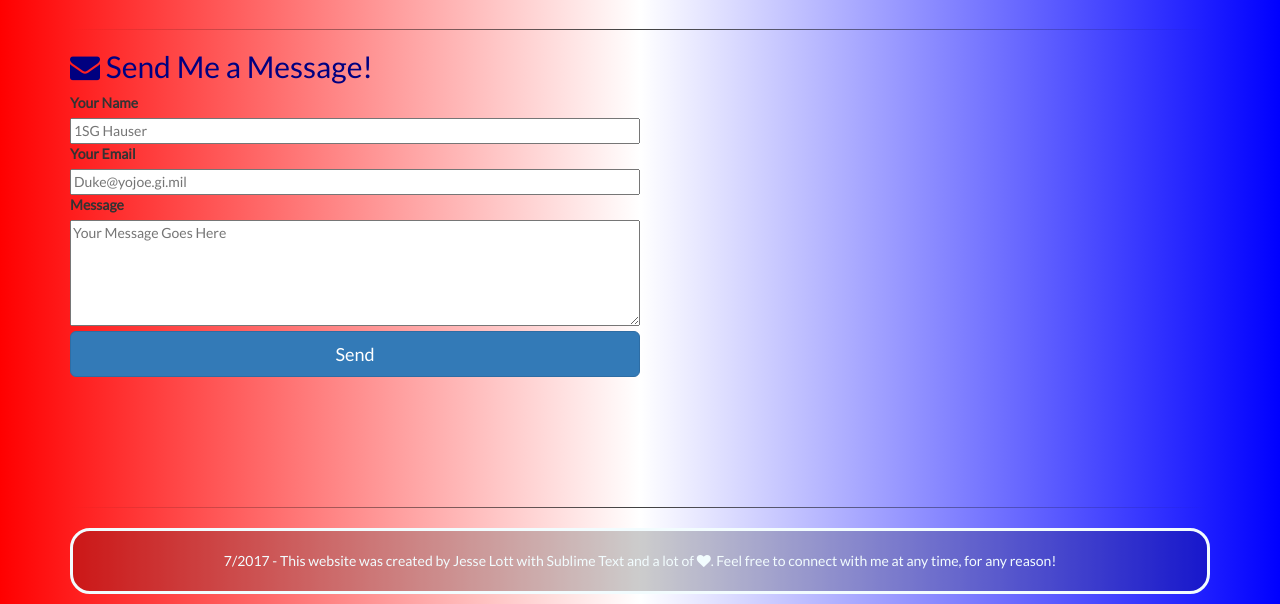
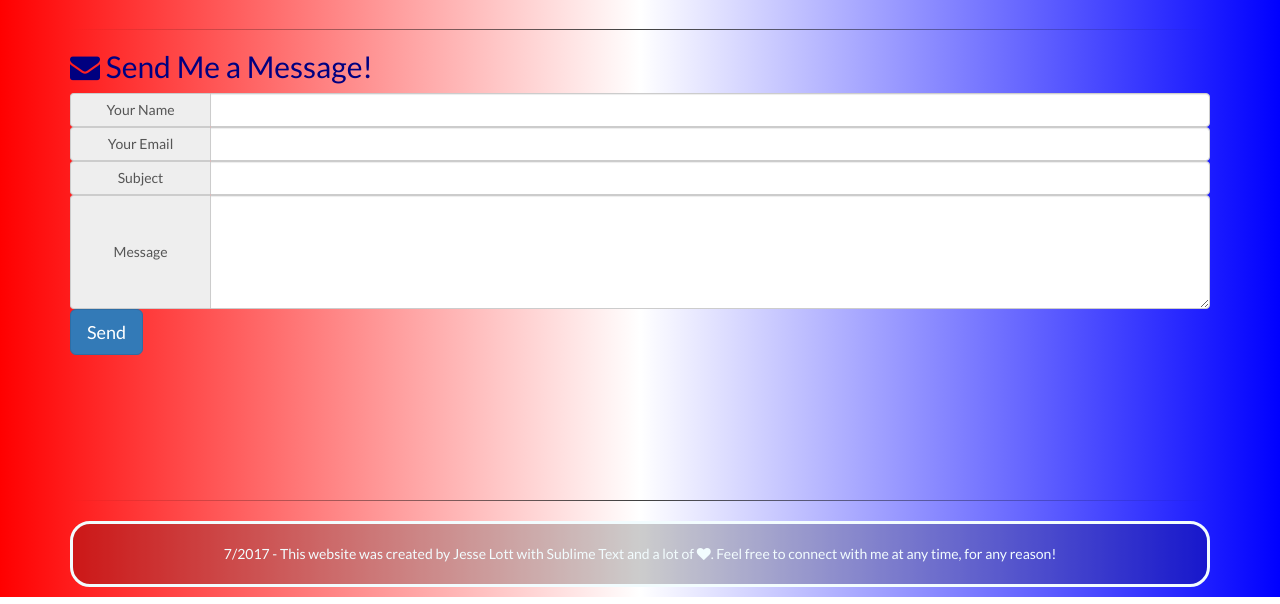
Before and after one commit to jesselott/CodeCompass, a plain HTML site: page index.html in a window 1280 px wide. Shown: the part 5943-6547 px from the top of the page. Drawn offline with Linux system fonts and the light colour scheme.

Commit message:
made style changes to form.  made another attempt to script the email function with formspree.

```diff
--- a/assets/css/mycss.css
+++ b/assets/css/mycss.css
@@ -13,6 +13,13 @@ div #container {
 	margin-top: 120px;
 
 }
+
+.input-group-addon {
+    min-width:10em;
+    text-align:left;
+
+}
+
 
 #navvy > nav {
 
--- a/assets/js/myjs.js
+++ b/assets/js/myjs.js
@@ -38,3 +38,17 @@ $(document).ready(function(){
 // 	}
 
 // });
+
+var message = "";
+
+$("#sendMessage").on("click", function() {
+    message = $("#contact-form").serialize();
+    $.ajax({
+        url: "//formspree.io/jesse.e.lott@outlook.com",
+        method: "POST",
+        data: {message: message},
+        dataType: "json"
+    });
+    alert('I will contact you as soon as I can.  Have a great day!');
+    return false;
+});
--- a/index.html
+++ b/index.html
@@ -268,16 +268,27 @@
 
 		<h2><a><i class="fa fa-envelope" id="contact" aria-hidden="true"></i> Send Me a Message!</a></h2>
 		<div id="contact-form">
-			<form action="https://formspree.io/jesse.e.lott@outlook.com"
-      method="POST">
-
-					<label for="yourName">Your Name </label><br>
-					<input type="text" name="yourName" id="yourName" placeholder="1SG Hauser"><br>
-					<label for="email">Your Email</label><br>
-					<input type="email" name="_replyto" id="email" placeholder="Duke@yojoe.gi.mil"><br>
-					<label for="msg">Message</label><br>
-					<textarea name="msg" id="msg" rows="5" cols="30" maxlength="25" placeholder="Your Message Goes Here"></textarea>
-					<input type="submit" value="Send" name="email-btn" class="btn btn-primary btn-lg">
+			<form class="form-group">
+				<div class="input-group">
+					<span class="input-group-addon">Your Name </span>
+					<input name="form-name-input" class="form-control" name="name" type="text" required>
+				</div>
+				<div class="input-group">
+					<span class="input-group-addon">Your Email</span>
+					<input name="form-email-input" type="email" name="_replyto" class="form-control" required>
+				</div>
+				<div class="input-group">
+					<span class="input-group-addon">   Subject   </span>
+					<input name="form-subject-input" type="text" name="subject" class="form-control">
+				</div>
+				<div class="input-group">
+					<span class="input-group-addon">   Message   </span>
+					<textarea name="form-message-input" type="text" name="message" class="form-control" rows="5" cols="50" required></textarea>
+				</div>
+				<div>
+					<input type="text" name="_gotcha" style="display:none" />
+					<button id="sendMessage" class="btn btn-lg btn-primary">Send</button>
+				</div>
 
 
 			</form>
@@ -293,7 +304,6 @@
 </div>
 <!-- JavaScript -->
 <script type="text/javascript" src="assets/js/lib/jquery-3.2.1.min.js"></script>
-<script type="text/javascript" src="//cdn.jsdelivr.net/
 <script type="text/javascript" src="assets/bootstrap-3.3.7-dist/js/bootstrap.min.js"></script>
 <script type="text/javascript" src="assets/js/myjs.js"></script>
 
```
